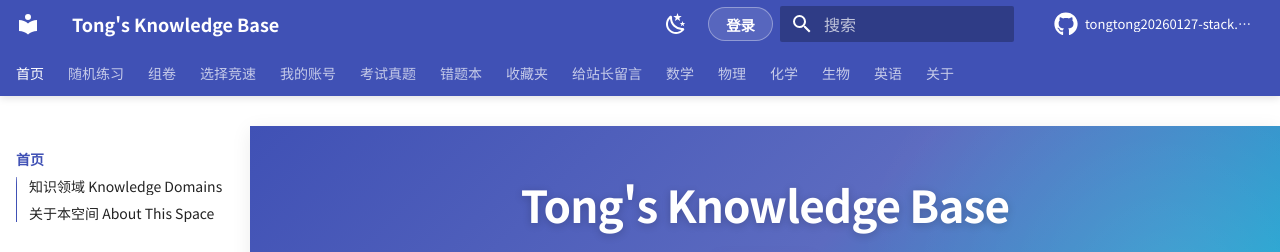
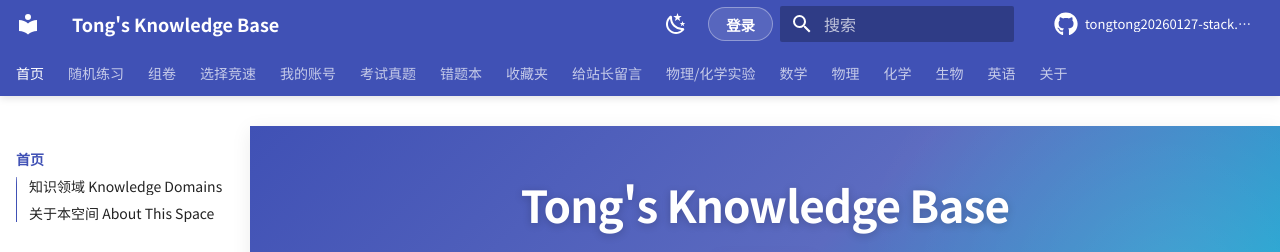
Before and after one commit to tongtong20260127-stack/tongtong20260127-stack.github.io, an MkDocs documentation site: the page built from docs/index.md, in a window 1280 px wide. Shown: the top 252 px of the page. Built offline with MkDocs 1.6.1 and Material for MkDocs 9.7.7, drawn with Linux system fonts in a browser that asks for light colours; a script that is not in the unit is left out; comment, search, counter and statistics services are not loaded.

Commit message:
feat: 导航接入物理/化学实验台并加载脚本样式

```diff
--- a/mkdocs.yml
+++ b/mkdocs.yml
@@ -59,6 +59,7 @@ extra_css:
   - stylesheets/fav-extra.css
   - stylesheets/msg-extra.css
   - stylesheets/race.css
+  - stylesheets/lab.css
 
 extra_javascript:
   - https://cdn.jsdelivr.net/npm/@supabase/supabase-js@2
@@ -76,6 +77,8 @@ extra_javascript:
   - javascripts/account.js
   - javascripts/favorites.js
   - javascripts/messages.js
+  - javascripts/lab-chem.js
+  - javascripts/lab-phys.js
   - javascripts/mathjax.js
   - https://cdn.jsdelivr.net/npm/mathjax@3/es5/tex-mml-chtml.js
 
@@ -133,6 +136,10 @@ nav:
   - 错题本: wrongbook.md
   - 收藏夹: favorites.md
   - 给站长留言: messages.md
+  - 物理/化学实验:
+    - 概述: lab/index.md
+    - 化学实验台: lab/chemistry.md
+    - 物理实验台: lab/physics.md
   - 数学:
     - 概述: mathematics/index.md
     - 代数:
```
